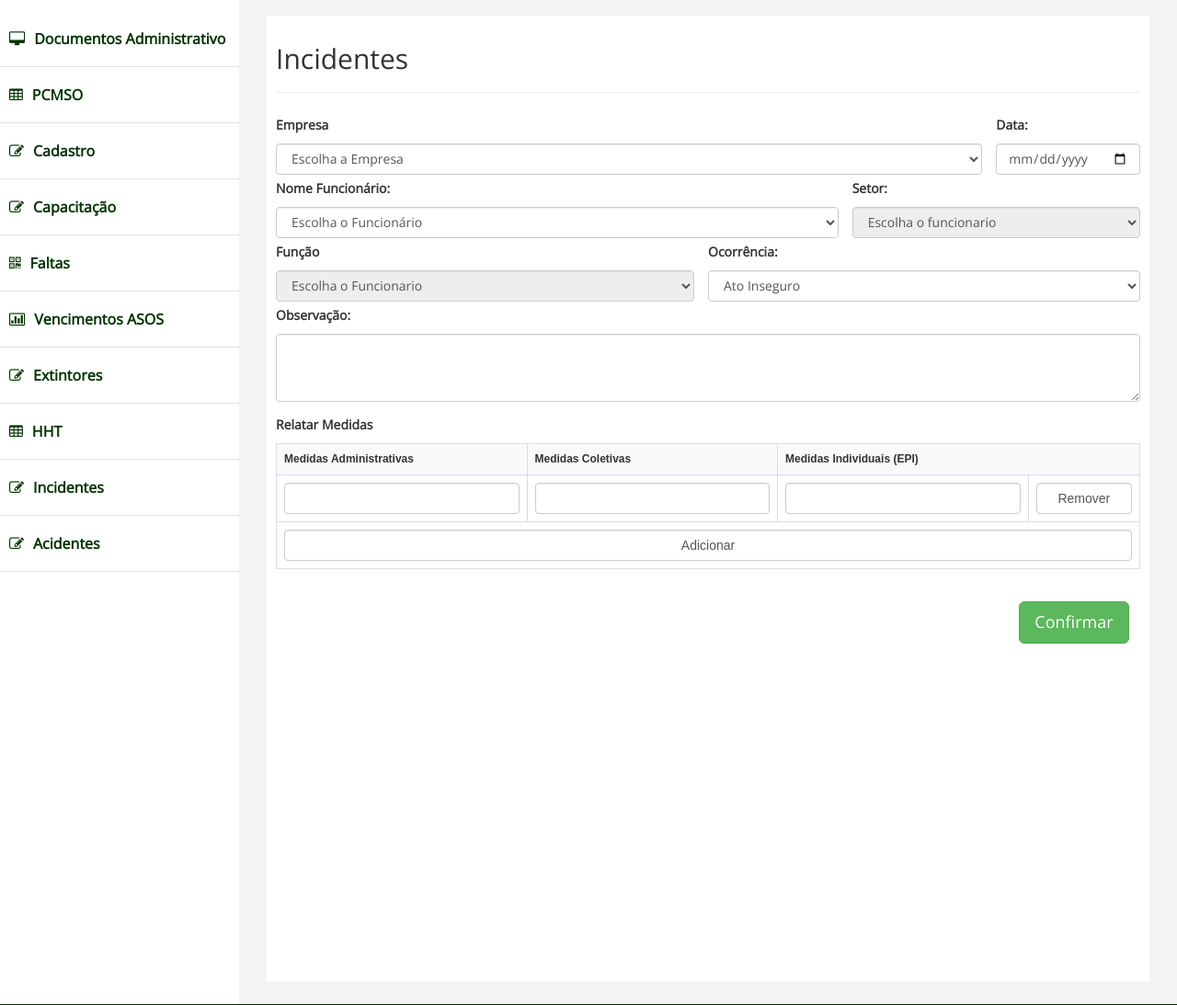
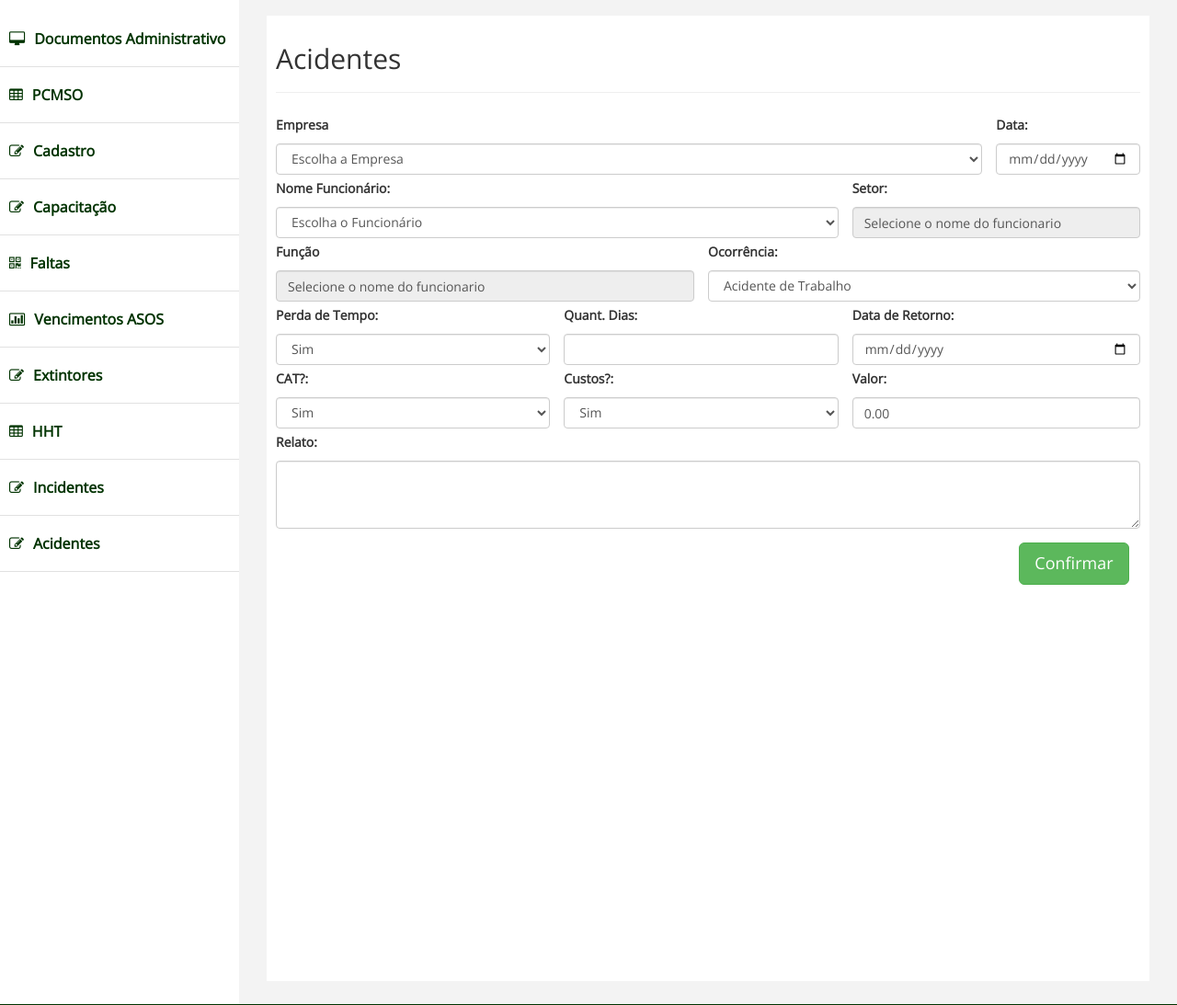
Before and after one commit to Tesshim/ELC, a PHP site: page /teste1.php in a window 1280 px wide. Shown: the part 88-1181 px from the top of the page at 92% size. Run offline with PHP 8.4, Linux system fonts and the light colour scheme; data that the repository does not hold is empty; some libraries are stand-ins or nearby versions.

Commit message:
Mudei as caixas de dropdown disabilidatadas pra  tipe text

```diff
--- a/nav_bar.php
+++ b/nav_bar.php
@@ -28,14 +28,14 @@
 
                     <li><a href="#"><i class="fa fa-edit "></i>Cadastro</a>
                          <ul >
+                           <li><a href="cadastro_acidente.php"><i class="fa fa-edit "></i>Acidentes</a></li>
+                           <li><a href="cadastro_documentos.php"><i class="fa fa-edit "></i>Documentos</a></li>
                            <li><a href="cadastro_empresa.php"><i class="fa fa-edit "></i>Empresa</a></li>
                            <li><a href="cadastro_extintores.php"><i class="fa fa-edit "></i>Extintores</a></li>
                            <li><a href="cadastro_funcionario.php"><i class="fa fa-edit "></i>Funcionários</a></li>
                            <li><a href="cadastro_hht.php"><i class="fa fa-edit "></i>HHT</a></li>
                            <li><a href="cadastro_incidente.php"><i class="fa fa-edit "></i>Incidentes</a></li>
-                            <li><a href="cadastro_acidente.php"><i class="fa fa-edit "></i>Acidentes</a></li>
-                            <li><a href="cadastro_documentos.php"><i class="fa fa-edit "></i>Documentos</a></li>
-                            <li><a href="cadastro_mapa_risco.php"><i class="fa fa-edit "></i>Mapa de Risco</a></li>
+                           <li><a href="cadastro_mapa_risco.php"><i class="fa fa-edit "></i>Mapa de Risco</a></li>
 
 
                           </ul>
--- a/teste1.php
+++ b/teste1.php
@@ -1,18 +1,27 @@
 <?php
+
+  if(isset($_GET['id'])){
+        $id=$_GET['id'];
+     }
+     else{
+        $id="nao_existe";
+     }
 if(isset($_GET['info'])){
   $info=$_GET['info'];
 }
 else{
   $info="nao_existe";
 }
+
 ?>
+
   <!DOCTYPE html>
   <html xmlns="http://www.w3.org/1999/xhtml">
   <head>
 
     <link type="text/css" rel="stylesheet" href="css/chosen.css">
 
-    <title>Cadastro de Incidentes</title>
+    <title>Cadastro Acidentes</title>
      <?php
  require_once "head.php";
  ?>
@@ -20,7 +29,7 @@ else{
   $(function(){
     $('#alert').click(function(){
       $("#alert").fadeOut(200);
-        location.href="cadastro_incidente.php";
+        location.href="cadastro_acidente.php";
     })
   });
 
@@ -97,14 +106,14 @@ table,th,td
      <div id="page-inner">
       <div class="row" >
         <div class="col-md-12" >
-         <h2>Incidentes</h2>
+         <h2>Acidentes</h2>
          <hr/>
        </div>
 
      </div>
      <!-- /. ROW  -->
 
-     <form action="inserir_cadastro_incidente.php" method="POST">
+     <form action="inserir_cadastro_acidente.php" method="POST">
      <div class="row">
       <div class="col-md-12" >
         <div class="form-group" >
@@ -130,102 +139,105 @@ table,th,td
           </span>
 
            <span class="col-md-2" style="padding-left: 0px; padding-right: 0px" >
-              <label for="Data_Incid">Data:</label>
-              <input type="date"  class="form-control" name="Data_Incid" id="Data_Incid">
+            <label for="Data_Acidente">Data:</label>
+            <input type="date"  class="form-control" name="Data_Acidente" id="Data_Acidente">
           </span>
 
 
           <span class="col-md-8" style="padding-left: 0px; " >
            <label for="nome_func">Nome Funcionário:</label>
            <select name="cpf" id="nome_func" class="form-control">
-              <option value="selecione_funcionario" >Escolha o Funcionário</option>
+            <option value="selecione_funcionario">Escolha o Funcionário</option>
+          </select>
+        </span>
+
+          <span class="col-md-4" style="padding-left: 0px;  padding-right: 0px;" >
+            <label for="setor">Setor:</label>
+            <div   id="setor2">
+              <input type="text" name="setor" disabled value="Selecione o nome do funcionario" id="setor" class="form-control">
+            </div>
+           <!--  <select disabled name="setor" id="setor" class="form-control">
+              <option value="selecione_setor">Escolha o funcionario</option>
+            </select> -->
+          </span>
+
+          <span class="col-md-6" style="padding-left: 0px; " >
+              <label for="funcao">Função</label>
+              <div   id="funcao2">
+                <input type="text" name="funcao" disabled value="Selecione o nome do funcionario" id="funcao" class="form-control">
+              </div>
+
+          <!--  <select  disabled name="funcao" id="funcao" class="form-control">
+              <option value="selecione_funcao">Escolha o Funcionario</option>
+            </select> -->
+          </span>
+
+         <span class="col-md-6" style="padding-left: 0px; padding-right: 0px;" >
+            <label for="Identidade">Ocorrência:</label>
+            <select id="grau"  name="Ocorrencia_Acidente" class="form-control">
+              <option value="Acidente de Trabalho">Acidente de Trabalho</option>
+              <option value="Acidentes de Percurso">Acidentes de Percurso</option>
+              <option value="Acidente Fora da Empresa">Acidente Fora da Empresa</option>
+
+            </select>
+          </span>
+
+        <span class="col-md-4" style="padding-left: 0px;  " >
+            <label for="Perda_de_Tempo">Perda de Tempo:</label>
+            <select id="Perda_de_Tempo" name="Perda_de_Tempo" class="form-control">
+              <option value="Sim">Sim</option>
+              <option value="Nao">Não</option>
+            </select>
+          </span>
+
+          <span class="col-md-4" style="padding-left: 0px;  " >
+            <label for="Quant_Dias_Acidente">Quant. Dias:</label>
+            <input type="number"  class="form-control" name="Quant_Dias_Acidente" id="Quant_Dias_Acidente">
+          </span>
+
+
+          <span class="col-md-4" style="padding-left: 0px;  padding-right: 0px;" >
+            <label for="Data_de_Retorno">Data de Retorno:</label>
+            <input type="date"  class="form-control" name="Data_de_Retorno" id="Data_de_Retorno">
+          </span>
+
+          <span class="col-md-4" style="padding-left: 0px; " >
+            <label for="CAT">CAT?:</label>
+            <select id="CAT" name="CAT" class="form-control">
+              <option value="Sim">Sim</option>
+              <option value="Nao">Não</option>
             </select>
           </span>
 
 
-
-          <span class="col-md-4" style="padding-left: 0px;  padding-right: 0px;" >
-            <label for="setor">Setor:</label>
-            <select disabled name="setor" id="setor" class="form-control">
-              <option value="selecione_setor">Escolha o funcionario</option>
-            </select>
-          </span>
-
-          <span class="col-md-6" style="padding-left: 0px; " >
-              <label for="funcao">Função</label>
-           <select  disabled name="funcao" id="funcao" class="form-control">
-              <option value="selecione_funcao">Escolha o Funcionario</option>
+          <span class="col-md-4" style="padding-left: 0px;  " >
+            <label for="Custos">Custos?:</label>
+            <select id="Custos" name="Custos" class="form-control">
+              <option value="Sim">Sim</option>
+              <option value="Nao">Não</option>
             </select>
           </span>
 
 
-
-         <span class="col-md-6" style="padding-left: 0px; padding-right: 0px; " >
-            <label for="Ocorrencia_Incid">Ocorrência:</label>
-            <select id="Ocorrencia_Incid" name="Ocorrencia_Incid" class="form-control">
-              <option value="Ato Inseguro">Ato Inseguro</option>
-              <option value="Falta de EPI">Falta de EPI</option>
-              <option value="Falta de Capacitação">Falta de Capacitação</option>
-              <option value="Falta Treinamento">Falta Treinamento</option>
-
-            </select>
+             <span class="col-md-4" style="padding-left: 0px; padding-right: 0px;" >
+            <label for="Valor_Acidente">Valor:</label>
+           <input class="form-control"  type="number" step="0.001" name="Valor_Acidente" id="Valor_Acidente" value='0.00' placeholder='0.00'/>
           </span>
 
+
           <span class="col-md-12" style="padding-left: 0px; padding-right: 0px; ">
-          <label for="Observacao_Incid">Observação:</label>
-          <textarea class="form-control" rows="3" name="Observacao_Incid" id="Observacao_Incid"  >
+          <label for="Relato_Acidente">Relato:</label>
+          <textarea class="form-control" rows="3" name="Relato_Acidente" id="Relato_Acidente "  >
            </textarea>
 
           </span>
-
-
-        <div class="col-md-12" style="margin-top: 10px; padding-left: 0px; padding-right: 0px;">
-        <label>Relatar Medidas</label>
-                <table class="table table-striped" id="products-table" >
-                  <tbody >
-                   <tr>
-                     <th>Medidas Administrativas </th>
-                     <th>Medidas Coletivas</th>
-                     <th colspan="2">Medidas Individuais (EPI)</th>
-
-
-                   </tr>
-                   <tr>
-                    <td><input type="text"  class="form-control" name="Medidas_Administrativas1"></td>
-                    <td><input type="text"  class="form-control" name="Medidas_Coletivas1"></td>
-                    <td><input type="text"  class="form-control" name="Medidas_Individuis1"></td>
-                    <td>
-                     <button onclick="RemoveTableRow_incidente(this)" type="button" class="form-control">Remover</button>
-                   </td>
-                 </tr>
-               </tbody>
-               <tfoot>
-                 <tr>
-                   <td colspan="5" style="text-align: left;">
-                     <button onclick="AddTableRow_incidente()" type="button" class="form-control">Adicionar</button>
-                   </td>
-                 </tr>
-               </tfoot>
-             </table>
       </div>
-
-
-
-
+      <!-- dados da empresa -->
     </div>
-
-      <!-- dados da empresa -->
-
-    </div>
-
-
-
    </div>  <!-- fim row-->
-
 
   <div class="row" style="margin-top: 15px">
     <div class="col-md-10"></div>
-
     <div class="col-md-2">
           <button type="submit" class="btn btn-success btn-lg">Confirmar</button>
     </div>
@@ -257,7 +269,6 @@ table,th,td
       </div>
     </div>
   </div>
-
 
  <!-- /. WRAPPER  -->
   <!-- SCRIPTS -AT THE BOTOM TO REDUCE THE LOAD TIME-->
@@ -308,27 +319,19 @@ table,th,td
       // mudar setor
       $(function(){
       $('#nome_func').change(function(){
-
-
-        if( $(this).val() ) {
-          $('#setor').hide();
-
+        if( $(this).val() )
+        {
           $.getJSON('selecionar_setor_func.php?search=',{nome_func: $(this).val(), ajax: 'true'}, function(j){
-
            if(j[0].id != 'nao_existe')
            {
             var options = '';
-             for (var i = 0; i < j.length; i++)
+                options +='<input type="text" name="setor" disabled id="setor" value="'+ j[0].Setor_Func+'" class="form-control">';
+           $('#setor2').html(options);
+        }
+        else
           {
-                    options += '<option   value="' + j[i].Setor_Func + '">' + j[i].Setor_Func + '</option>';
+          $('#setor2').html('<input  type="text" name="setor" disabled value="Selecione o Funcionário" class="form-control">');
           }
-             $('#setor').html(options).show();
-          }else {
-          $('#setor').html('<option value="selecione_setor"> Escolha o Setor </option>').show();
-        }
-
-
-
           });
         }
       });
@@ -338,29 +341,24 @@ table,th,td
 
       $(function(){
       $('#nome_func').change(function(){
+        if( $(this).val() )
+        {
+          $.getJSON('selecionar_setor_func.php?search=',{nome_func: $(this).val(), ajax: 'true'}, function(j){
 
-
-        // console.log($(nome_func).val());
-        if( $(this).val() ) {
-          $('#funcao').hide();
-
-          $.getJSON('selecionar_setor_func.php?search=',{nome_func: $(this).val(), ajax: 'true'}, function(j){
+         if(j[0].id != 'nao_existe')
+          {
             var options = '';
-
-            console.log(j[0]);
-
-            for (var i = 0; i < j.length; i++) {
-              options += '<option   value="' + j[i].Funcao_Func + '">' + j[i].Funcao_Func + '</option>';
+             options +='<input type="text" name="funcao" disabled id="funcao" value="'+ j[0].Funcao_Func+'" class="form-control">';
+            $('#funcao2').html(options).show();
           }
-            $('#funcao').html(options).show();
-            $('.carregando').hide();
+          else
+          {
+          $('#funcao2').html('<input  type="text" name="funcao" disabled value="Selecione o Funcionário" class="form-control">');
+          }
           });
-        } else {
-          $('#funcao').html('<option value="selecione_setor"> Escolha a funcao Setor </option>');
         }
       });
     });
-
 
 
     </script>
```
Also changed, not shown: cadastro_acidente.php (+18 -27 lines), cadastro_incidente.php (+18 -25 lines). Lines whose indentation alone changed are shown as unchanged.
